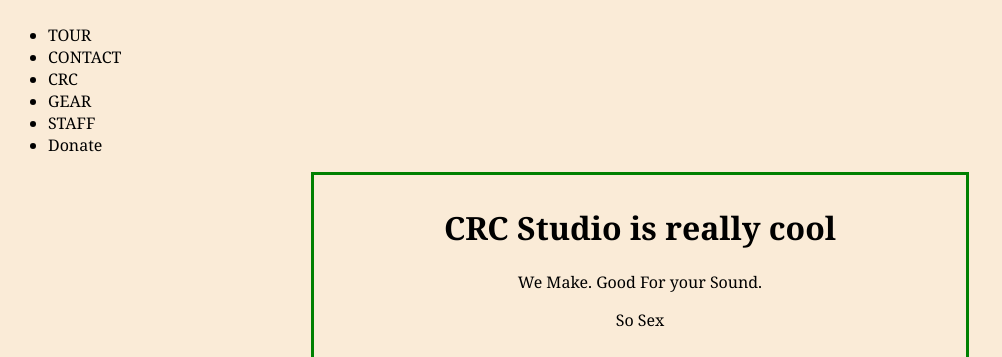
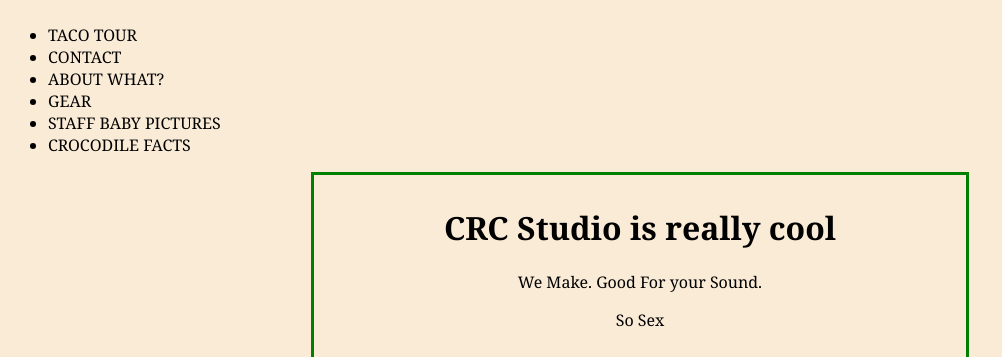
Before and after one commit to candytravis/flask, a Flask app: template templates/index.html in a window 1280 px wide. Shown: the top 357 px of the page, without its empty margins (0-1002 px from the left). Run offline with Flask 2, Linux system fonts and the light colour scheme; the template is opened without the code that fills it, so the values that code supplies are empty.

Commit message:
modifies names of links

```diff
--- a/templates/index.html
+++ b/templates/index.html
@@ -35,12 +35,12 @@ a {
     <body>
 		<div class="navigation">
     <ul>
-      <li>TOUR</li>
+      <li>TACO TOUR</li>
       <li>CONTACT</li>
-      <li class="logo">CRC</li>
+      <li class="logo">ABOUT WHAT?</li>
       <li>GEAR</li>
-      <li>STAFF</li>
-      <li class="donate">Donate</li>
+      <li>STAFF BABY PICTURES</li>
+      <li class="donate">CROCODILE FACTS</li>
     </ul>
   </div>
 
```
